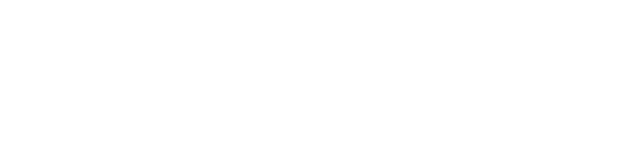
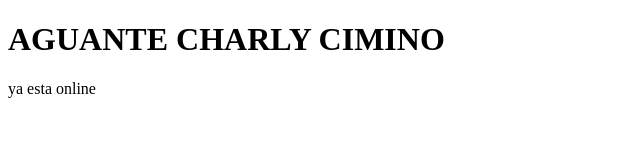
Before and after one commit to HumbleDragon-IA/PrimeraPrueba, a plain HTML site: page index.html in a window 1280 px wide. Shown: the whole page, without its empty margins (0-640 px from the left). Drawn offline with Linux system fonts and the light colour scheme.

Commit message:
segunda prueba

```diff
--- a/index.html
+++ b/index.html
@@ -6,6 +6,7 @@
     <title>A ver qonda con esto</title>
 </head>
 <body>
-
+    <h1>AGUANTE CHARLY CIMINO</h1>
+    <p>ya esta online</p>
 </body>
 </html>
```
